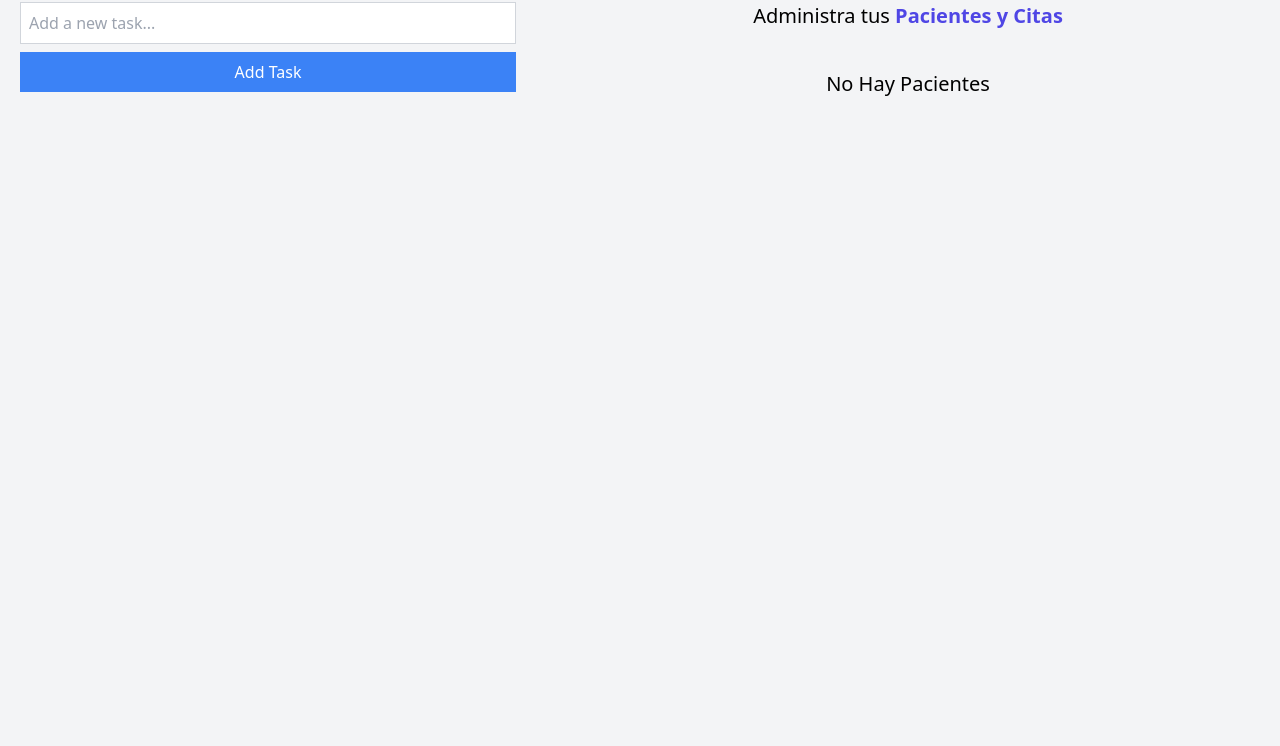
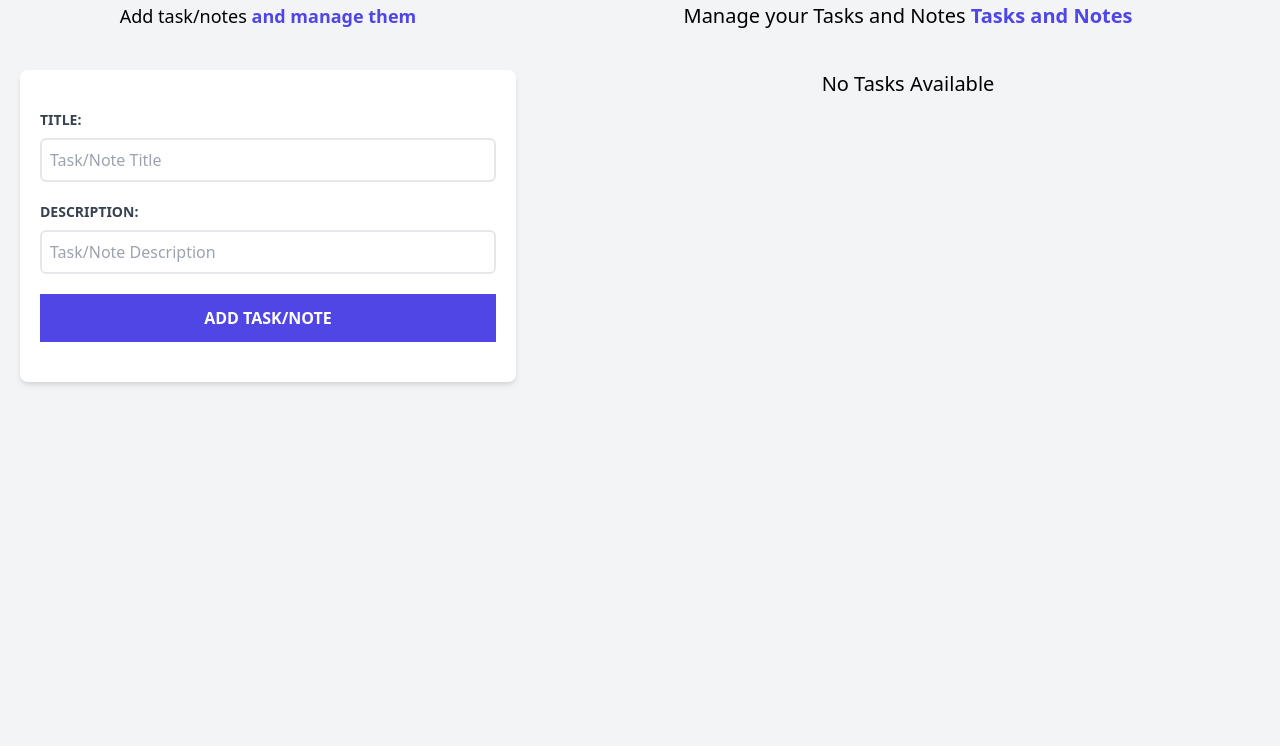
Before and after one commit to dev-delarosaerick/To-do-List-Vanilla-JavaScript-Tailwind-practice-, a plain HTML site: page index.html in a window 1280 px wide. Shown: the part 102-848 px from the top of the page. Drawn offline with nearby package versions, Linux system fonts and the light colour scheme.

Commit message:
feat: implement select elements and integrate with DOM

```diff
--- a/index.html
+++ b/index.html
@@ -12,28 +12,63 @@
 
     <section class="mt-12 md:flex container mx-auto">
         <div class="md:w-1/2 lg:w-2/5 mx-5">
-            <h1 class="font-black text-3xl text-center">To-do List</h1>
-            <div class="mt-5">
-                <input type="text" id="taskInput" class="border border-gray-300 p-2 w-full" placeholder="Add a new task...">
-                <button id="addTaskButton" class="bg-blue-500 text-white p-2 mt-2 w-full">Add Task</button>
-            </div>
-            <ul id="taskList" class="mt-5">
+            <h2 class="font-black text-3xl text-center">TO-DO LIST</h2>
 
-            </ul>
-        </div>
+            <p class="text-lg mt-5 text-center mb-10">
+                Add task/notes
+                <span class="text-indigo-600 font-bold">and manage them</span>
+            </p>
+
+            <form
+                id="notes-form"
+                class="bg-white shadow-md rounded-lg py-10 px-5 mb-10"
+            >
+                <div class="mb-5">
+                    <label for="title" class="block text-gray-700 uppercase font-bold text-sm">
+                        Title:
+                    </label>
+                    <input
+                        class="border-2 w-full p-2 mt-2 placeholder-gray-400 rounded-md"
+                        type="text"
+                        id="title"
+                        placeholder="Task/Note Title"
+                        name="title"
+                    />
+                </div>
+
+                <div class="mb-5">
+                    <label for="description" class="block text-gray-700 uppercase font-bold text-sm">
+                        Description:
+                    </label>
+                    <input
+                        class="border-2 w-full p-2 mt-2 placeholder-gray-400 rounded-md"
+                        type="text"
+                        id="description"
+                        placeholder="Task/Note Description"
+                        name="description"
+                    />
+                </div>
+
+                <input
+                    type="submit"
+                    class="bg-indigo-600 w-full p-3 text-white uppercase font-bold hover:bg-indigo-700 cursor-pointer transition-colors"
+                    value='Add task/note'
+                />
+              </form>
+          </div>
 
         <div class="md:w-1/2 lg:w-3/5 md:h-screen overflow-y-scroll">
-              <h2 class="font-black text-3xl text-center">Listado Pacientes</h2>
+              <h2 class="font-black text-3xl text-center">Task list</h2>
               <p class="text-xl mt-5 mb-10 text-center">
-                  Administra tus
-                  <span class="text-indigo-600 font-bold ">Pacientes y Citas</span>
+                  Manage your Tasks and Notes
+                  <span class="text-indigo-600 font-bold ">Tasks and Notes</span>
               </p>
-              <div id="citas">
-                  <p class="text-xl mt-5 mb-10 text-center">No Hay Pacientes</p>
+              <div id="notes">
+                  <p class="text-xl mt-5 mb-10 text-center">No Tasks Available</p>
               </div>
           </div>
     </section>
 
-    <script src="js/app.js"></script>
+    <script src="js/app.js" type="module"></script>
 </body>
 </html>
--- a/js/app.js
+++ b/js/app.js
@@ -0,0 +1,14 @@
+"use strict";
+
+import { descriptionInput, titleInput } from "./selectors.js";
+
+window.addEventListener('DOMContentLoaded', ()=> {
+
+    titleInput.addEventListener('change', noteData);
+    descriptionInput.addEventListener('change', noteData);
+
+});
+
+function noteData(e) {
+    console.log(`Value: ${e.target.value}, Input: ${e.target.name}.`);
+}
--- a/js/selectors.js
+++ b/js/selectors.js
@@ -0,0 +1,8 @@
+"use strict";
+
+export const titleInput = document.querySelector('#title');
+export const descriptionInput = document.querySelector('#description');
+
+export const form = document.querySelector('#notes-form');
+export const formInput = document.querySelector('#notes-form input[type="submit"]');
+export const notesContainer = document.querySelector('#notes');
```
